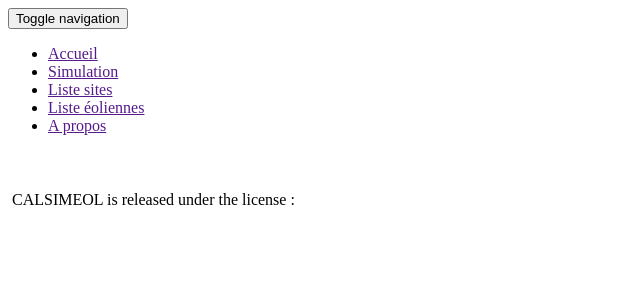
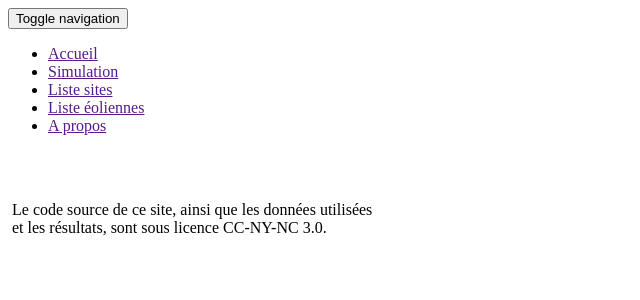
Before and after one commit to CALSIMEOL/CalSimEol, a PHP site: the page made by fuel/app/views/template.php in a window 1280 px wide. Shown: the top 300 px of the page, without its empty margins (0-640 px from the left). Run offline with PHP 8.4, Linux system fonts and the light colour scheme; the template is opened without the code that fills it, so the values that code supplies are empty; some libraries are stand-ins or nearby versions.

Commit message:
finalisation du footer

```diff
--- a/fuel/app/views/template.php
+++ b/fuel/app/views/template.php
@@ -30,8 +30,11 @@
     </head>
     <body>
 
-        <noscript style="color: #ff0000;"><br>
-        <b><span class="glyphicon glyphicon-alert"></span> &nbsp; Ce site nécessite JavaScript pour fonvtionner, veuillez l'activer. &nbsp; <span class="glyphicon glyphicon-alert"></span></b>
+        <noscript><br> &nbsp;
+        <b style="color: #ff0000;background-color: rgba(255, 255, 255, 0.8);border-radius: 4px;"> &nbsp;
+            <span class="glyphicon glyphicon-alert"></span> &nbsp;
+            Ce site nécessite JavaScript pour fonctionner, veuillez l'activer. &nbsp;
+            <span class="glyphicon glyphicon-alert"></span> &nbsp; </b> &nbsp;
         </noscript>
 
         <!-- navigation bar -->
@@ -67,19 +70,17 @@
         </nav>
         <div class="container" style="padding-top:40px">
 <?php echo $content ?>
-            <div class="modal-footer">
 
                 <!-- licence + school logo -->
                 <footer class="modal-footer">
-                    <a href="http://www.ece.fr/" target="_blank"><?php echo Asset::img('ECE_COUL_CMJN copie.png', array('id' => 'logoECE', 'class' => 'img-responsive')) ?></a>
+                    <div  style="margin-bottom: 10px;"><a href="http://www.ece.fr/" target="_blank"><?php echo Asset::img('ECE_COUL_CMJN copie.png', array('id' => 'logoECE', 'class' => 'img-responsive')) ?></a></div>
                     <div class='text-center'>
                         <span id="copyright">
-                            &nbsp;CALSIMEOL is released under the license :&nbsp;<br>
+                            &nbsp;Le code source de ce site, ainsi que les données utilisées&nbsp;<br>&nbsp;et les résultats, sont sous licence CC-NY-NC 3.0.&nbsp;<br>
                             <a href="http://creativecommons.org/licenses/by-nc/3.0/" target="_blank"><?php echo Asset::img('by-nc.eu_petit.png', array('id' => 'logoECE', 'class' => 'img-responsive')) ?></a>
                         </span>
                     </div>
                 </footer>
-            </div>
         </div>
     </body>
 </html>
```
Also changed, not shown: public/assets/css/personal.css, public/assets/img/ECE_COUL_CMJN copie.png.
